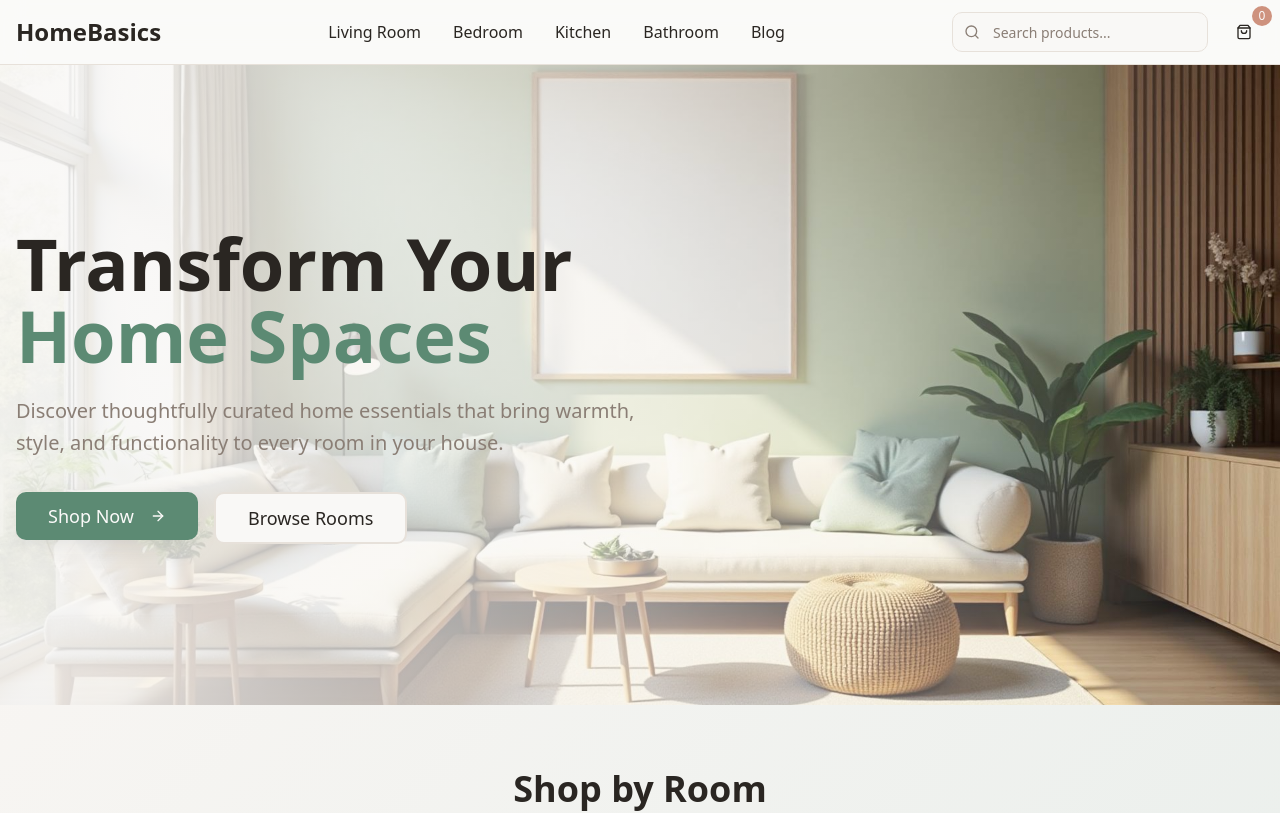
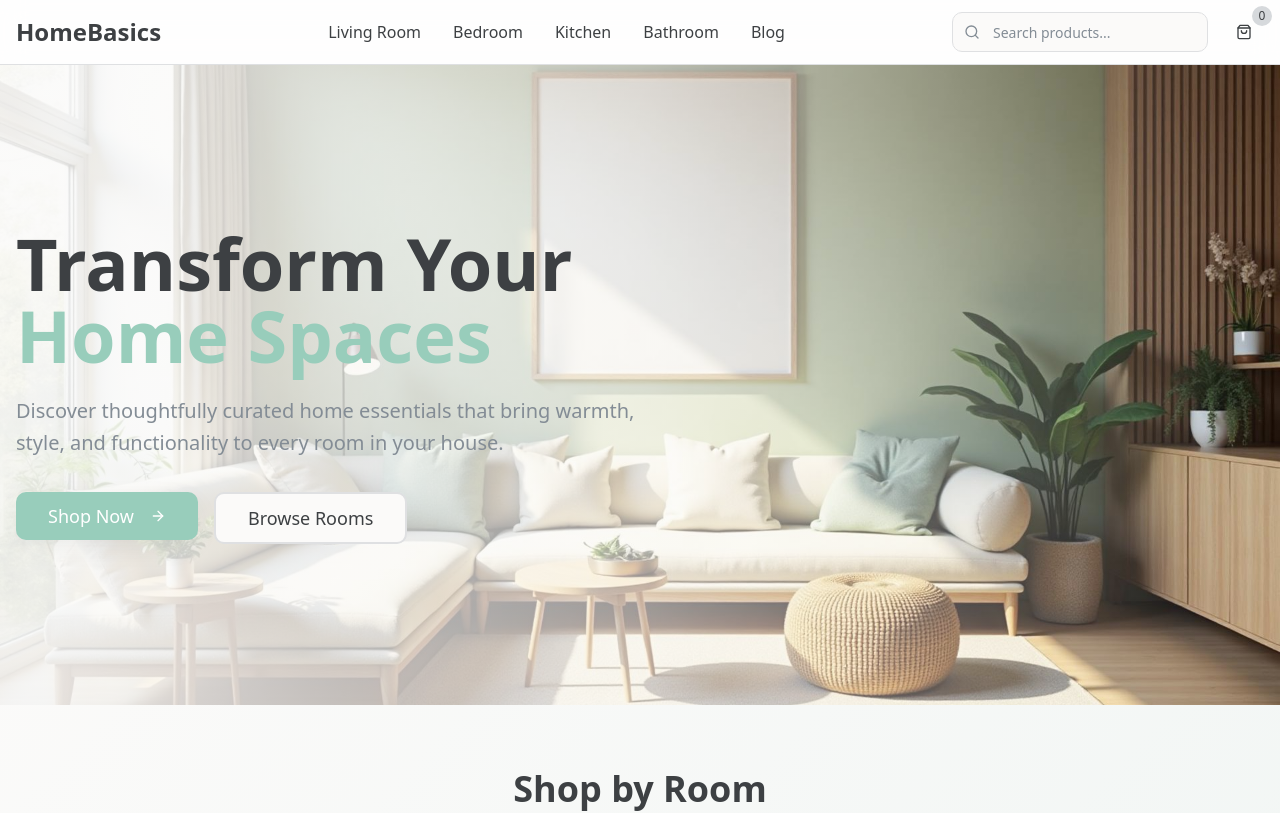
Before and after one commit to temsula110-create/home-space-hub, a React (Vite) app: page / in a window 1280 px wide. Shown: the top 813 px of the page. Built offline with nearby package versions, Linux system fonts and the light colour scheme.

Commit message:
Update color palette
Update the website's color scheme to ash, cream, white, grey, and mint green.

```diff
--- a/src/index.css
+++ b/src/index.css
@@ -2,57 +2,57 @@
 @tailwind components;
 @tailwind utilities;
 
-/* HomeBasics Design System - Warm, modern home decor palette */
+/* HomeBasics Design System - Ash, cream, white, grey & mint green palette */
 
 @layer base {
   :root {
-    /* Base colors - warm neutrals */
-    --background: 35 20% 97%;
-    --foreground: 25 10% 15%;
+    /* Base colors - cream and ash */
+    --background: 45 15% 98%;
+    --foreground: 210 5% 25%;
 
     /* Card system */
-    --card: 35 25% 98%;
-    --card-foreground: 25 10% 15%;
+    --card: 0 0% 100%;
+    --card-foreground: 210 5% 25%;
 
     /* Popover */
-    --popover: 35 25% 98%;
-    --popover-foreground: 25 10% 15%;
+    --popover: 0 0% 100%;
+    --popover-foreground: 210 5% 25%;
 
-    /* Primary - warm sage green */
-    --primary: 150 20% 45%;
-    --primary-foreground: 35 25% 98%;
-    --primary-hover: 150 25% 40%;
+    /* Primary - mint green */
+    --primary: 160 35% 70%;
+    --primary-foreground: 0 0% 100%;
+    --primary-hover: 160 40% 65%;
 
-    /* Secondary - warm cream */
-    --secondary: 35 30% 90%;
-    --secondary-foreground: 25 15% 20%;
+    /* Secondary - light cream */
+    --secondary: 45 20% 95%;
+    --secondary-foreground: 210 8% 30%;
 
-    /* Muted tones */
-    --muted: 35 15% 92%;
-    --muted-foreground: 25 8% 50%;
+    /* Muted tones - grey */
+    --muted: 210 5% 92%;
+    --muted-foreground: 210 8% 55%;
 
-    /* Accent - terracotta */
-    --accent: 15 45% 65%;
-    --accent-foreground: 35 25% 98%;
+    /* Accent - ash grey */
+    --accent: 210 8% 85%;
+    --accent-foreground: 210 5% 25%;
 
     /* Destructive */
     --destructive: 0 70% 55%;
-    --destructive-foreground: 35 25% 98%;
+    --destructive-foreground: 0 0% 100%;
 
     /* Borders and inputs */
-    --border: 35 20% 88%;
-    --input: 35 20% 88%;
-    --ring: 150 20% 45%;
+    --border: 210 5% 88%;
+    --input: 210 5% 88%;
+    --ring: 160 35% 70%;
 
     /* Gradients */
-    --gradient-hero: linear-gradient(135deg, hsl(35 25% 96%), hsl(150 15% 92%));
-    --gradient-card: linear-gradient(180deg, hsl(35 30% 98%), hsl(35 25% 96%));
-    --gradient-accent: linear-gradient(135deg, hsl(15 45% 65%), hsl(25 40% 60%));
+    --gradient-hero: linear-gradient(135deg, hsl(45 15% 98%), hsl(160 20% 95%));
+    --gradient-card: linear-gradient(180deg, hsl(0 0% 100%), hsl(45 15% 98%));
+    --gradient-accent: linear-gradient(135deg, hsl(160 35% 70%), hsl(160 30% 75%));
 
     /* Shadows */
-    --shadow-soft: 0 4px 20px -4px hsl(25 10% 15% / 0.1);
-    --shadow-medium: 0 8px 30px -8px hsl(25 10% 15% / 0.15);
-    --shadow-large: 0 16px 40px -12px hsl(25 10% 15% / 0.2);
+    --shadow-soft: 0 4px 20px -4px hsl(210 5% 25% / 0.08);
+    --shadow-medium: 0 8px 30px -8px hsl(210 5% 25% / 0.12);
+    --shadow-large: 0 16px 40px -12px hsl(210 5% 25% / 0.16);
 
     /* Transitions */
     --transition-smooth: all 0.3s cubic-bezier(0.4, 0, 0.2, 1);
```
